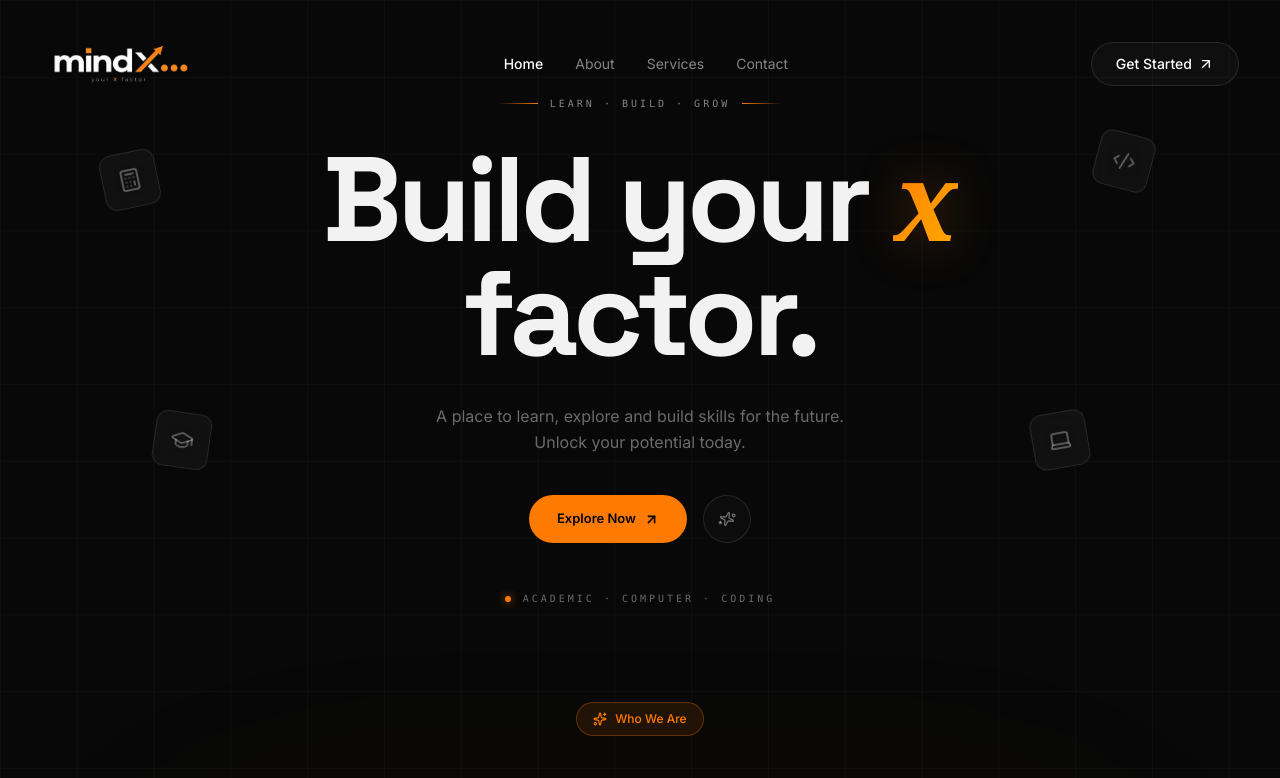
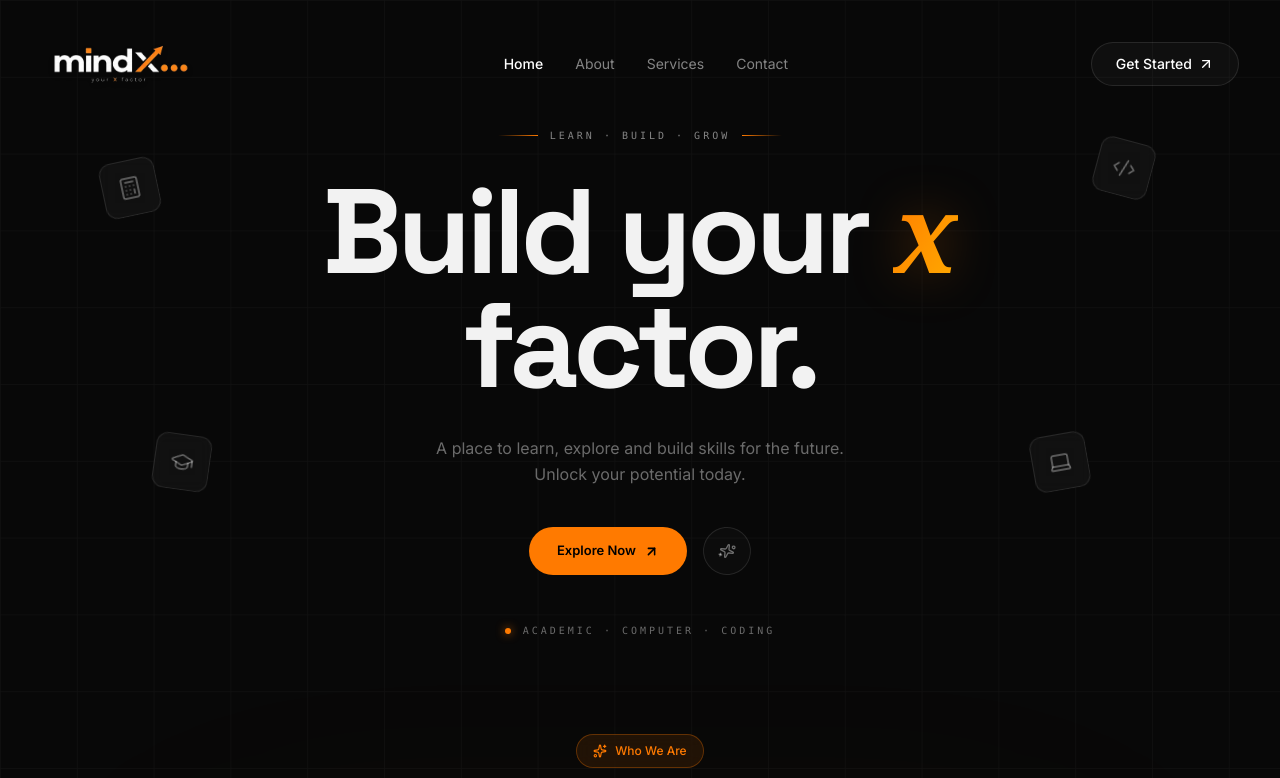
Before and after one commit to UdeshBhatti2004/mindx, a Next.js app: page / in a window 1280 px wide. Shown: the top 778 px of the page. Built offline with nearby package versions, Linux system fonts and the light colour scheme.

Commit message:
Fixed the issue in hero and about

```diff
--- a/components/AboutSection.tsx
+++ b/components/AboutSection.tsx
@@ -33,7 +33,7 @@ const features = [
 
 export default function AboutSection() {
     return (
-        <section id="about" className="relative z-20  px-4  sm:py-8 sm:px-6 lg:px-8 lg:pt-24 overflow-hidden">
+        <section id="about" className="relative z-20  px-4  sm:py-8 sm:px-6 lg:px-8 pt-20 sm:pt-24 overflow-hidden">
 
             {/* Ambient background light orbs to naturally fill left/right negative space */}
             <div className="pointer-events-none absolute left-1/2 top-1/3 -translate-x-1/2 -translate-y-1/2 w-full max-w-5xl h-[350px] bg-[#ff7a00]/[0.03] blur-[120px] rounded-full" />
--- a/components/Hero.tsx
+++ b/components/Hero.tsx
@@ -11,7 +11,7 @@ interface HeroProps {
 export default function Hero({ rotateX, rotateY }: HeroProps) {
   return (
     // Replaced the fragment <></> with a flex container to handle spacing naturally
-   <div className="flex w-full flex-col items-center justify-center">
+   <div className="flex w-full flex-col items-center justify-center pt-10 sm:pt-8 ">
 
       {/* 3D PARALLAX CONTAINER */}
       <motion.div
@@ -91,10 +91,11 @@ export default function Hero({ rotateX, rotateY }: HeroProps) {
   initial={{ opacity: 0 }}
   animate={{ opacity: 1 }}
   transition={{ delay: 1, duration: 0.8 }}
-        className="mt-8 flex items-center justify-center gap-3 whitespace-nowrap opacity-60 sm:mt-12"
+  className="mt-8 flex w-full items-center justify-center gap-3 opacity-60 sm:mt-12"
 >
-        <span className="h-1.5 w-1.5 rounded-full bg-[#ff7a00] shadow-[0_0_10px_rgba(255,122,0,0.8)]" />
-        <span className="font-mono text-[9px] uppercase tracking-[0.3em] text-white/40 sm:text-[10px]">
+  <span className="h-1.5 w-1.5 shrink-0 rounded-full bg-[#ff7a00] shadow-[0_0_10px_rgba(255,122,0,0.8)]" />
+
+  <span className="font-mono text-center text-[9px] uppercase tracking-[0.3em] text-white/40 sm:text-[10px]">
     Academic · Computer · Coding
   </span>
 </motion.div>
```
Lines whose indentation alone changed are shown as unchanged.
